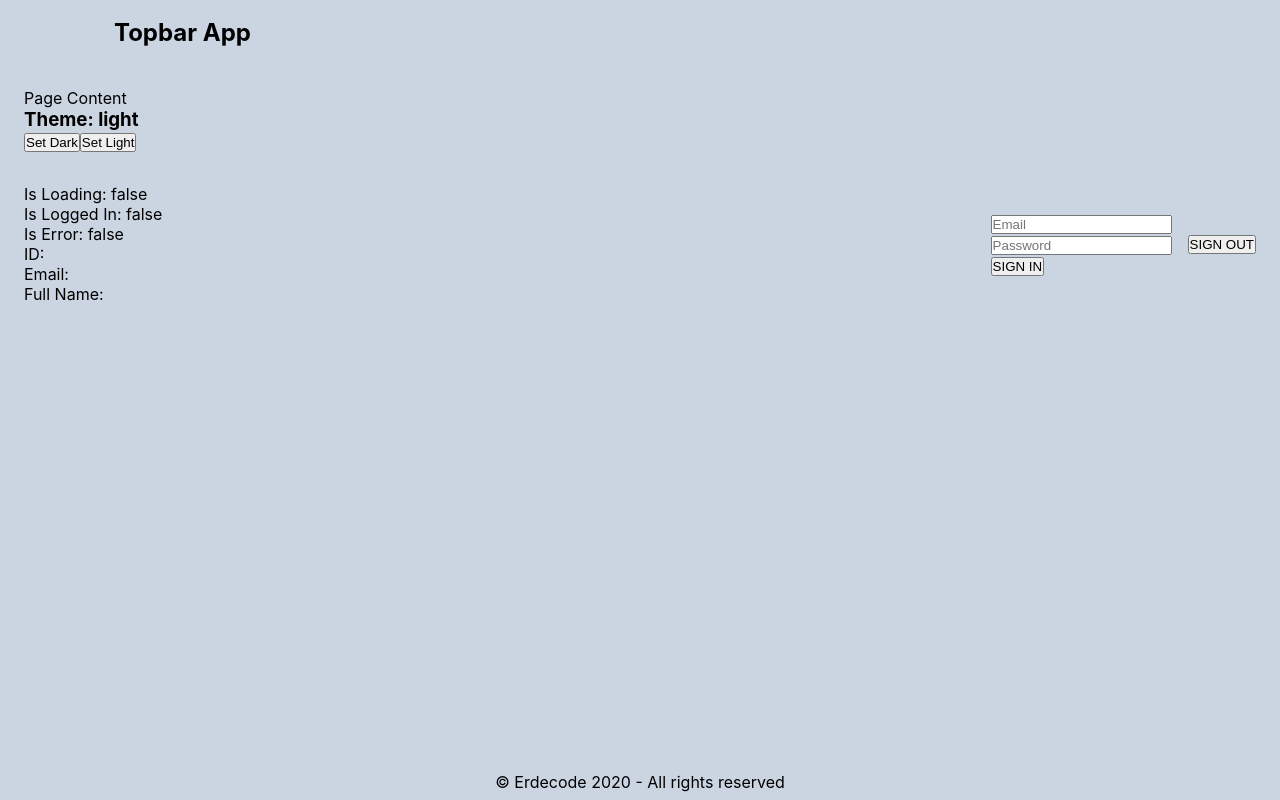
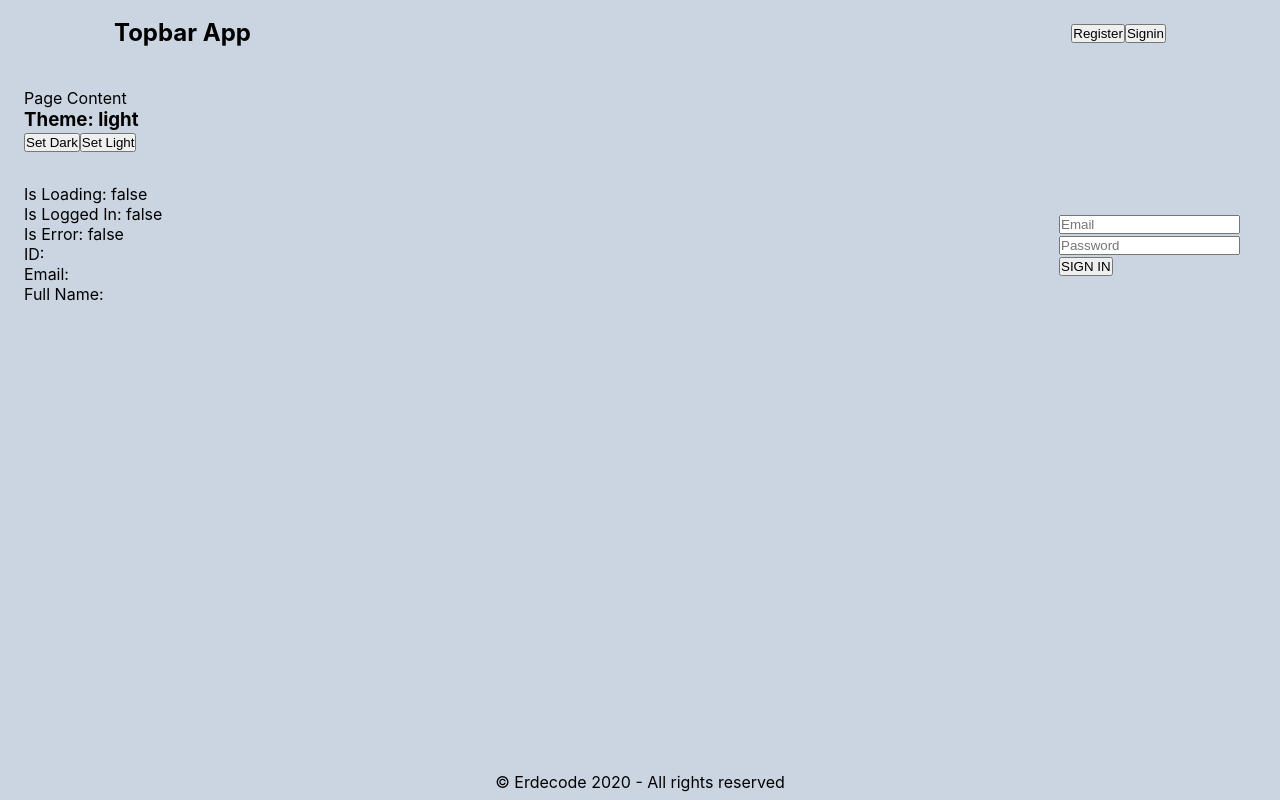
Before and after one commit to rafibauu/tuts-react-hooks, a React (Create React App) app: page / in a window 1280 px wide. Built offline with nearby package versions, Linux system fonts and the light colour scheme.

Commit message:
Episode 11

```diff
--- a/src/App.js
+++ b/src/App.js
@@ -1,6 +1,7 @@
 import { createContext } from 'react';
 import Layout from './components/Layout';
 import ThemeProvider from './context/theme';
+import AuthProvider from './context/auth';
 
 export const UserContext = createContext({
   email: 'erdecode@gmail.com',
@@ -11,7 +12,9 @@ export const UserContext = createContext({
 function App() {
   return (
     <ThemeProvider>
-      <Layout />
+      <AuthProvider>
+        <Layout />
+      </AuthProvider>
     </ThemeProvider>
   )
 }
--- a/src/components/Layout.js
+++ b/src/components/Layout.js
@@ -2,13 +2,11 @@
 import Topbar from './Topbar';
 import Footer from './Footer';
 import Home from '../page/Home';
-// import Login from '../page/Login';
-import LoginReducer from '../page/LoginReducer';
+import LoginContextPage from '../page/LoginContextPage';
 import { useTheme } from '../context/theme';
 
 const Layout = () => {
   const theme = useTheme()
-  // console.log('Layout Component', theme)
 
   return (
     <div className={`app ${theme.theme}`}>
@@ -16,8 +14,7 @@ const Layout = () => {
       <div className="page">
         Page Content
         <Home />
-        {/* <Login /> */}
-        <LoginReducer />
+        <LoginContextPage />
       </div>
       <Footer />
     </div>
--- a/src/components/Topbar.js
+++ b/src/components/Topbar.js
@@ -1,8 +1,7 @@
-import { useTheme } from '../context/theme'
+import { useAuth } from '../context/auth'
 
 const Topbar = () => {
-  const theme = useTheme()
-  // console.log('Topbar', theme)
+  const auth = useAuth()
 
   return (
     <nav className="topbar">
@@ -11,9 +10,14 @@ const Topbar = () => {
           <h1>Topbar App</h1>
         </div>
         <div>
-          {/* <UserContext.Consumer>
-            {(values) =><p>{values.email}</p>}
-          </UserContext.Consumer> */}
+          {auth.isLoggedIn ? (
+            <p>{auth.user.email}</p>
+          ) : (
+            <div>
+              <button>Register</button>
+              <button>Signin</button>
+            </div>
+          )}
         </div>
       </div>
     </nav>
--- /dev/null
+++ b/src/context/auth.js
@@ -0,0 +1,80 @@
+import { createContext, useContext, useReducer } from 'react';
+import { LoginToServer } from '../services/Auth';
+
+const InitialAuthState = {
+  isLoggedIn: false,
+  isLoading: false,
+  isError: false,
+  user: {}
+}
+
+const AuthActions = {
+  SET_LOADING: 'SET_LOADING',
+  SET_ERROR: 'SET_ERROR',
+  SIGN_IN_SUCCESS: 'SIGN_IN_SUCCESS',
+  SIGN_IN_FAILED: 'SIGN_IN_FAILED',
+  SIGN_OUT: 'SIGN_OUT'
+}
+
+const AuthReducer = (state, action) => {
+  console.log(action.type)
+  switch (action.type) {
+    case AuthActions.SET_LOADING:
+      return { ...state, isLoading: true }
+    case AuthActions.SIGN_IN_SUCCESS:
+      return {
+        ...state,
+        isLoggedIn: true,
+        isLoading: false,
+        isError: false,
+        user: action.payload.user
+      }
+    case AuthActions.SIGN_IN_FAILED:
+      return {
+        ...state,
+        isLoading: false,
+        isLoggedIn: false,
+        isError: action.payload.error
+      }
+    case AuthActions.SIGN_OUT:
+      return InitialAuthState
+    default:
+      break;
+  }
+}
+
+export const AuthContext = createContext()
+
+export const useAuth = () => useContext(AuthContext)
+
+export const AuthProvider = ({ children }) => {
+  const [state, dipatch] = useReducer(AuthReducer, InitialAuthState)
+
+  const SignIn = async (email, password) => {
+    dipatch({ type: AuthActions.SET_LOADING })
+    try {
+      const user = await LoginToServer(email, password)
+      dipatch({
+        type: AuthActions.SIGN_IN_SUCCESS,
+        payload: { user }
+      })
+    } catch (error) {
+      dipatch({
+        type: AuthActions.SIGN_IN_FAILED,
+        payload: { error: error.message }
+      })
+    }
+  }
+
+  const SignOut = () => {
+    dipatch({ type: AuthActions.SIGN_OUT })
+  }
+
+  return (
+    <AuthContext.Provider value={{ ...state, SignIn, SignOut }}>
+      {children}
+    </AuthContext.Provider>
+  )
+}
+
+export default AuthProvider
--- /dev/null
+++ b/src/page/LoginContextPage.js
@@ -0,0 +1,70 @@
+import { useRef } from 'react'
+import { useAuth } from '../context/auth'
+
+const LoginContextPage = () => {
+  const auth = useAuth()
+  const emailRef = useRef()
+  const passwordRef = useRef()
+
+  const OnSignIn = async (event) => {
+    event.preventDefault()
+    const email = emailRef.current.value
+    const password = passwordRef.current.value
+    const { SignIn } = auth
+    await SignIn(email, password)
+  }
+
+  const OnSignOut = () => {
+    const { SignOut } = auth
+    SignOut()
+  }
+
+  return (
+    <div
+      style={{
+        marginTop: 32,
+        display: 'flex',
+        justifyContent: 'space-between',
+        columnGap: 16,
+        rowGap: 12,
+        gridTemplateColumns: 'max-content'
+      }}
+    >
+
+      <div>
+        <p>Is Loading: {String(auth.isLoading)}</p>
+        <p>Is Logged In: {String(auth.isLoggedIn)}</p>
+        <p>Is Error: {String(auth.isError)}</p>
+        <p>ID: {auth.user.id}</p>
+        <p>Email: {auth.user.email}</p>
+        <p>Full Name: {auth.user.fullName}</p>
+      </div>
+
+      <div
+        style={{
+          display: 'grid',
+          gridTemplateColumns: '1fr max-content',
+          alignItems: 'center',
+          columnGap: 16
+        }}
+      >
+        {auth.isLoggedIn ? (
+          <button onClick={OnSignOut}>SIGN OUT</button>
+        ) : (
+          <form onSubmit={OnSignIn}>
+            <input ref={emailRef} type="email" name="email" id="email" placeholder="Email" />
+            <br />
+            <input ref={passwordRef} type="password" name="password" id="password" placeholder="Password" />
+            <br />
+            <button disabled={auth.isLoading}>
+              SIGN IN
+            </button>
+          </form>
+        )}
+      </div>
+
+    </div>
+  )
+}
+
+export default LoginContextPage
```
